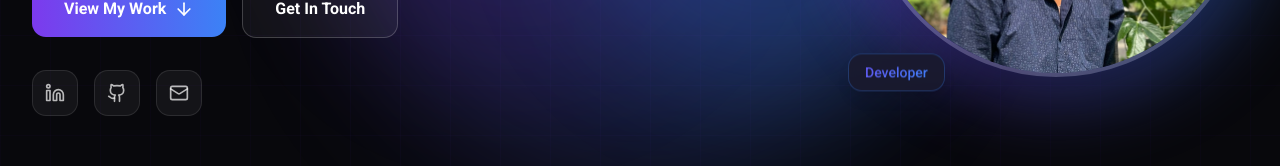
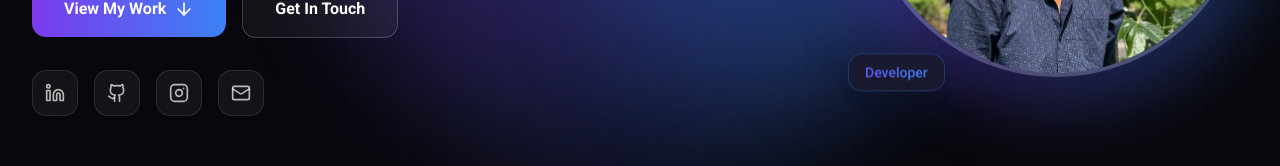
Before and after one commit to Deepakk0506/Portfolio, a React (Vite) app in the folder app/: page / in a window 1280 px wide. Shown: the part 515-681 px from the top of the page. Built offline with nearby package versions, Linux system fonts and the light colour scheme.

Commit message:
Add Instagram link to hero social icons

```diff
--- a/app/src/sections/Hero.tsx
+++ b/app/src/sections/Hero.tsx
@@ -1,5 +1,5 @@
 import { useState, useRef, useEffect } from 'react';
-import { ArrowDown, Linkedin, Github, Mail } from 'lucide-react';
+import { ArrowDown, Linkedin, Github, Mail, Instagram } from 'lucide-react';
 
 export default function Hero() {
   const [mousePosition, setMousePosition] = useState({ x: 0, y: 0 });
@@ -154,6 +154,15 @@ export default function Hero() {
                 <Github className="w-5 h-5" />
               </a>
               <a
+                href="https://www.instagram.com/it.z._.deepak_?igsh=MW1wcmF4ejFvMWpscg=="
+                target="_blank"
+                rel="noopener noreferrer"
+                className="p-3 rounded-xl bg-white/5 border border-white/10 text-white/70 hover:text-white hover:bg-purple/20 hover:border-purple/30 transition-all duration-300"
+                aria-label="Instagram"
+              >
+                <Instagram className="w-5 h-5" />
+              </a>
+              <a
                 href="mailto:deepak.rc109@gmail.com"
                 className="p-3 rounded-xl bg-white/5 border border-white/10 text-white/70 hover:text-white hover:bg-purple/20 hover:border-purple/30 transition-all duration-300"
                 aria-label="Email"
```
